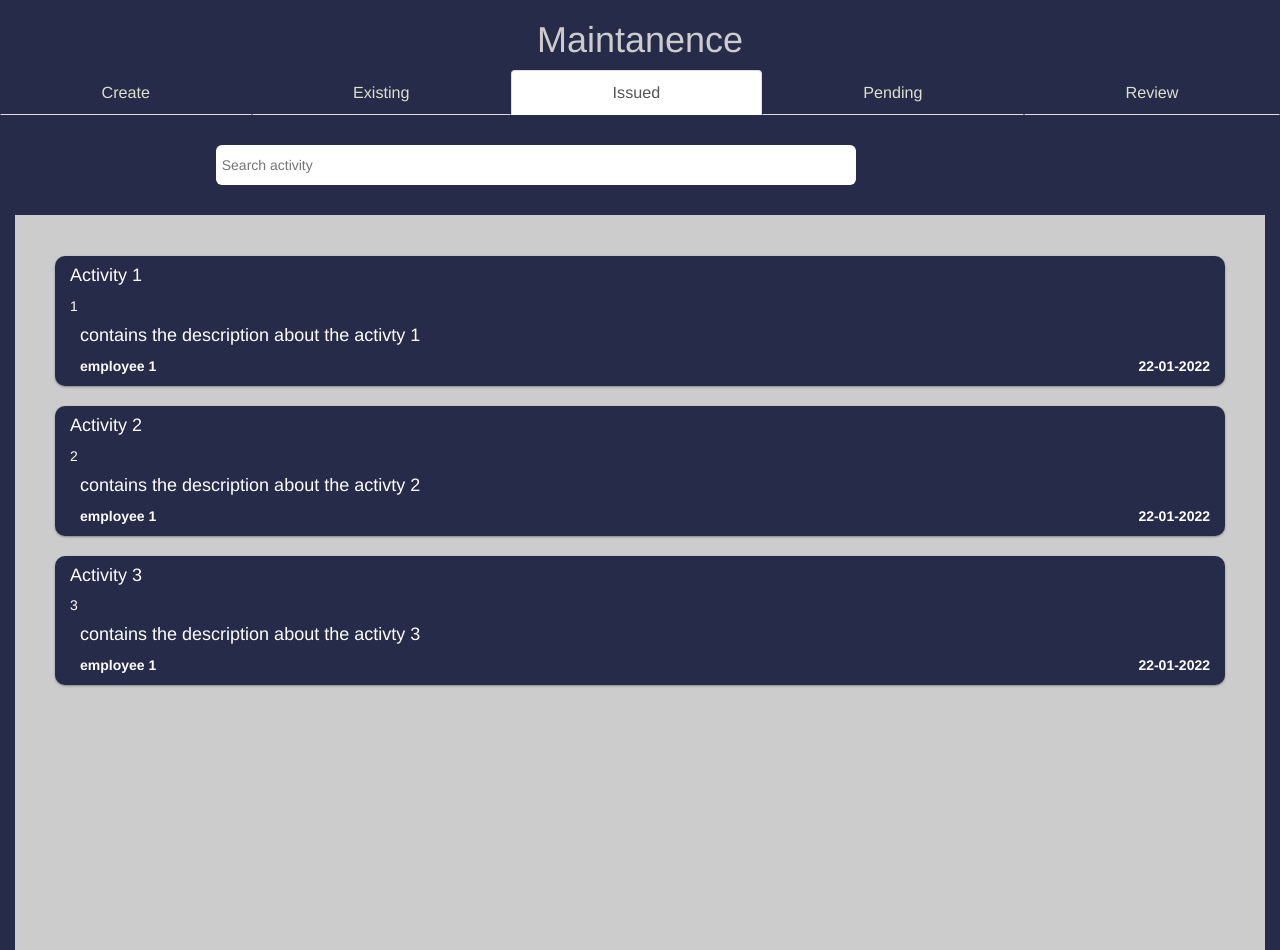
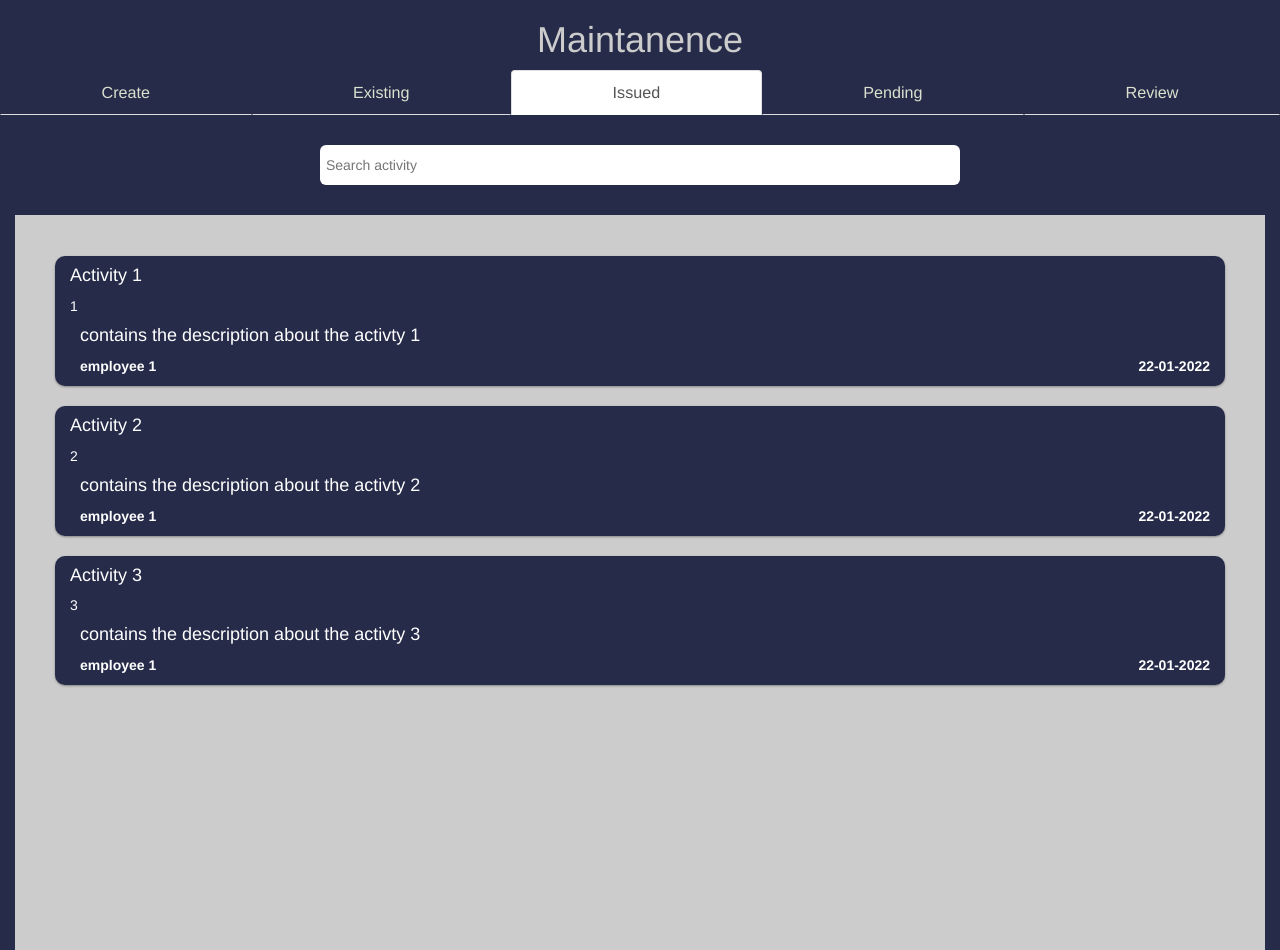
Before and after one commit to karthikeyan-ks/miniprojectui, a React (Create React App) app: page /issued in a window 1280 px wide. Built offline with nearby package versions, Linux system fonts and the light colour scheme.

Commit message:
Aligned searchbox to center

```diff
--- a/src/existing.css
+++ b/src/existing.css
@@ -76,14 +76,17 @@
 
 .search {
     position: fixed;
-    top: 15%;
+    top: 17.5%; /* Center vertically */
+    left: 50%; /* Center horizontally */
     width: 50%;
+    transform: translate(-50%, -50%); /* Center the element */
     outline: none;
     border: none;
     height: 40px;
-    margin-top: 25px;
-    border-radius: 6px;
+    margin-top: 25px; /* Adjust the top margin as needed */
+    border-radius: 6px; /* Keep your existing border-radius */
 }
+
 
 .divsep:hover {
     transform: scale(1.01);
```
